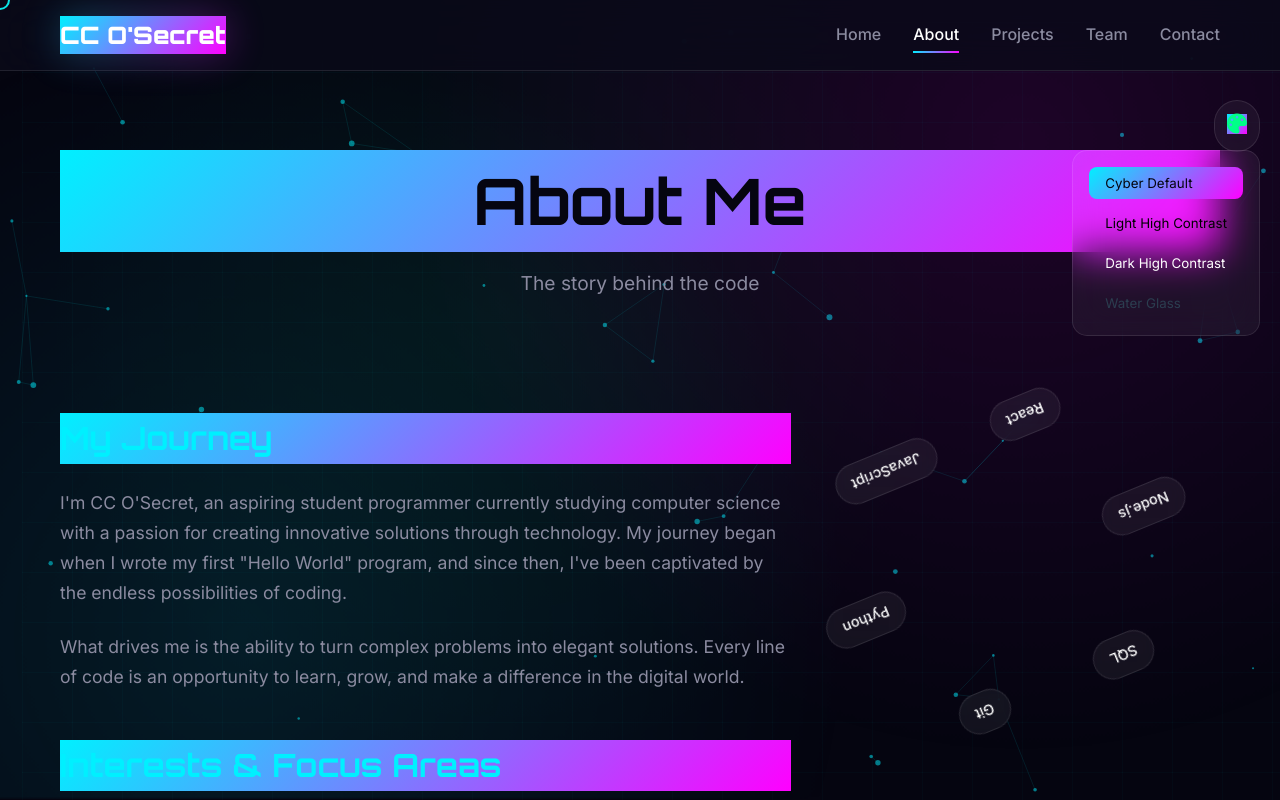
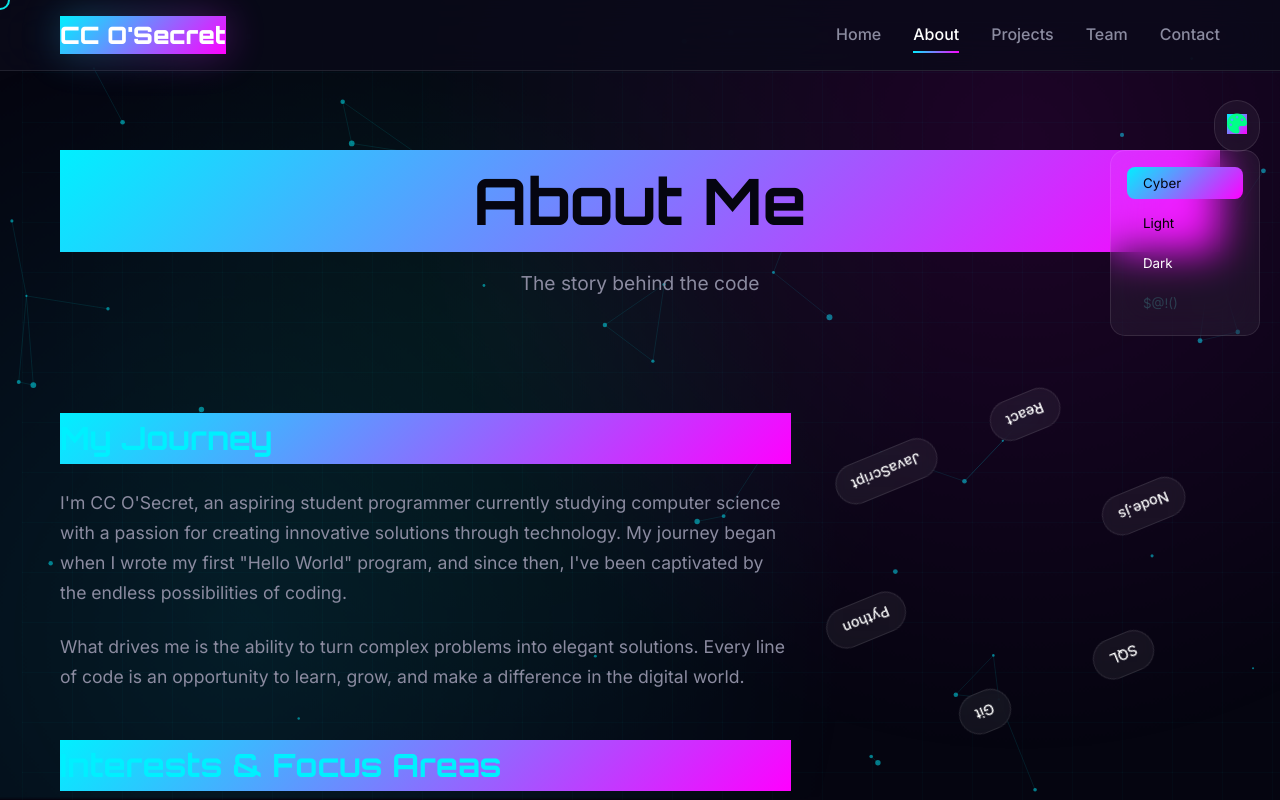
Before and after one commit to ccosecret/cc_osecret.com, a plain HTML site: page docs/about.html in a window 1280 px wide. Both pictures are taken after a click on the element 1237 px from the left and 125 px from the top of the page. Shown: the top 800 px of the page. Drawn offline with Linux system fonts and the light colour scheme.

Commit message:
Update about.html

```diff
--- a/docs/about.html
+++ b/docs/about.html
@@ -14,10 +14,10 @@
     <i class="fas fa-palette"></i>
 </div>
 <div class="theme-selector">
-    <button class="theme-option active" data-theme="default">Cyber Default</button>
-    <button class="theme-option" data-theme="light-contrast">Light High Contrast</button>
-    <button class="theme-option" data-theme="dark-contrast">Dark High Contrast</button>
-    <button class="theme-option" data-theme="water-glass">Water Glass</button>
+    <button class="theme-option active" data-theme="default">Cyber</button>
+    <button class="theme-option" data-theme="light-contrast">Light</button>
+    <button class="theme-option" data-theme="dark-contrast">Dark</button>
+    <button class="theme-option" data-theme="water-glass">$@!()</button>
 </div>
 
 <!-- Enhanced Futuristic Elements -->
@@ -285,4 +285,5 @@
 
 
 </body>
+
 </html>
```
